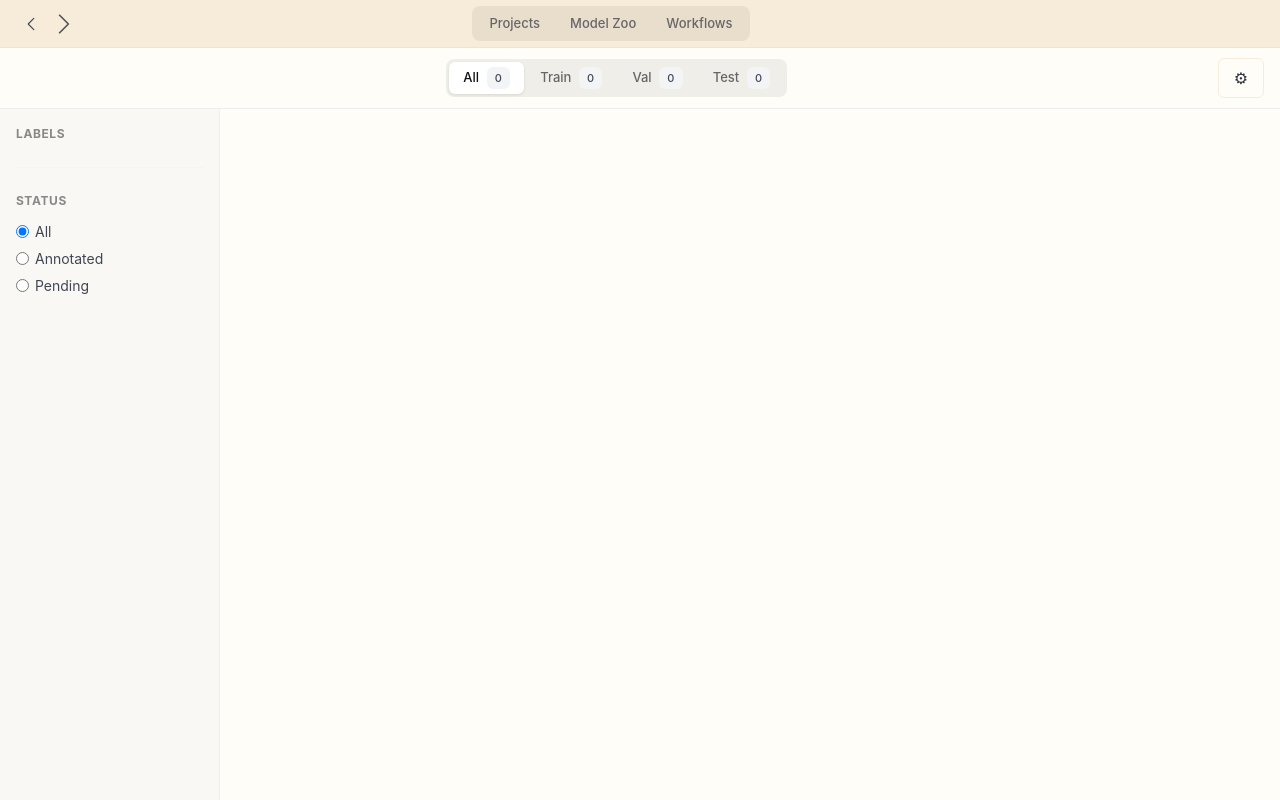
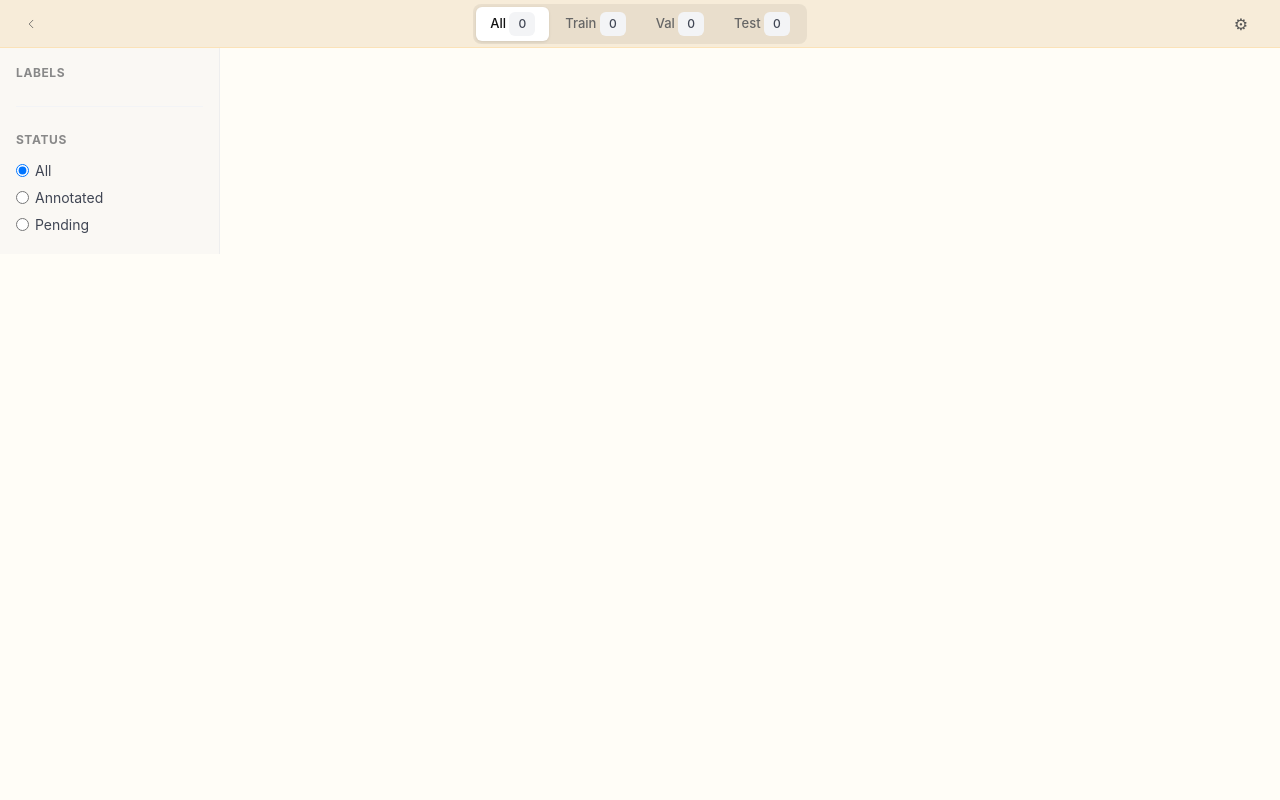
Before and after one commit to datamarkin/datamarkin, a Flask app: template templates/project.html in a window 1280 px wide. Run offline with Flask 3, Linux system fonts and the light colour scheme; the template is opened without the code that fills it, so the values that code supplies are empty.

Commit message:
Refactor project detail page layout: replace `project-toolbar` with `titlebar`, update CSS for grid-based alignment, and improve button and icon styling.

```diff
--- a/static/css/custom.css
+++ b/static/css/custom.css
@@ -30,11 +30,17 @@ h1, h2, h3, h4, h5, h6 {
     background: unset;
     border-color: #f7ecd9;
     box-shadow: none;
+    color: #555;
 }
 
 .button.is-app:hover {
     background: rgba(0, 0, 0, 0.06);
 }
+
+.titlebar .button.is-text {
+    color: #555;
+}
+
 
 hr {
     height: 1px;
@@ -56,7 +62,8 @@ hr {
 /* ---- Titlebar ---- */
 .titlebar {
     height: 48px;
-    display: flex;
+    display: grid;
+    grid-template-columns: 1fr auto 1fr;
     align-items: center;
     background: #f7ecd9;
     border-bottom: 1px solid #fbe2b8;
@@ -69,16 +76,20 @@ hr {
     display: flex;
     align-items: center;
     gap: 4px;
+    justify-self: start;
+    min-width: 0;
 }
 
 .titlebar-center {
-    flex: 1;
     display: flex;
     justify-content: center;
 }
 
 .titlebar-right {
-    width: 120px;
+    justify-self: end;
+    display: flex;
+    align-items: center;
+    gap: 8px;
 }
 
 /* ---- Nav arrows ---- */
@@ -100,6 +111,12 @@ hr {
 .nav-arrow:hover {
     background: rgba(0, 0, 0, 0.08);
     color: #111;
+}
+
+.icon svg,
+.nav-arrow svg {
+    width: 1em;
+    height: 1em;
 }
 
 /* ---- Label pills wrapper (hover-to-expand) ---- */
@@ -169,29 +186,7 @@ hr {
     overflow-y: auto;
 }
 
-.main-content:has(.project-toolbar) {
-    display: flex;
-    flex-direction: column;
-    overflow: hidden;
-}
-
 /* ---- Project detail layout ---- */
-.project-toolbar {
-    display: flex;
-    align-items: center;
-    padding: 10px 16px;
-    border-bottom: 1px solid #eee;
-    flex-shrink: 0;
-    gap: 12px;
-}
-
-.toolbar-left { flex-shrink: 0; }
-.toolbar-title { font-size: 16px; margin: 0; white-space: nowrap; }
-.toolbar-center { flex: 1; display: flex; justify-content: center; }
-.toolbar-right { flex-shrink: 0; }
-
-.project-toolbar .tab-pill .tag { margin-left: 4px; font-size: 11px; vertical-align: middle; }
-
 .project-body {
     display: flex;
     flex: 1;
--- a/templates/project.html
+++ b/templates/project.html
@@ -2,13 +2,17 @@
 
 {% block title %}{{ project.name }} — Datamarkin{% endblock %}
 
-{% block content %}
-    <!-- Project Toolbar -->
-    <div class="project-toolbar">
-        <div class="toolbar-left">
-            <h1 class="toolbar-title">{{ project.name }}</h1>
+{% block titlebar %}
+<div class="titlebar">
+    <div class="titlebar-left">
+        <a href="/projects" class="button is-small is-text" title="Back to projects">
+            <span class="icon is-small">
+                {% include 'icons/chevron-left.svg' %}
+            </span>
+            <span>{{ project.name }}</span>
+        </a>
     </div>
-        <div class="toolbar-center">
+    <div class="titlebar-center">
         <nav class="tab-pills" id="split-tabs">
             <a class="tab-pill is-active" data-split="all">All <span class="tag is-small" id="count-all">{{ files|length }}</span></a>
             <a class="tab-pill" data-split="train">Train <span class="tag is-small" id="count-train">0</span></a>
@@ -16,11 +20,13 @@
             <a class="tab-pill" data-split="test">Test <span class="tag is-small" id="count-test">0</span></a>
         </nav>
     </div>
-        <div class="toolbar-right">
+    <div class="titlebar-right">
         <button class="button is-app" id="settings-btn" title="Settings">&#9881;</button>
     </div>
 </div>
+{% endblock %}
 
+{% block content %}
    <!-- Main area: sidebar + grid -->
    <div class="project-body">
        <!-- Sidebar -->
```
Lines whose indentation alone changed are shown as unchanged.
